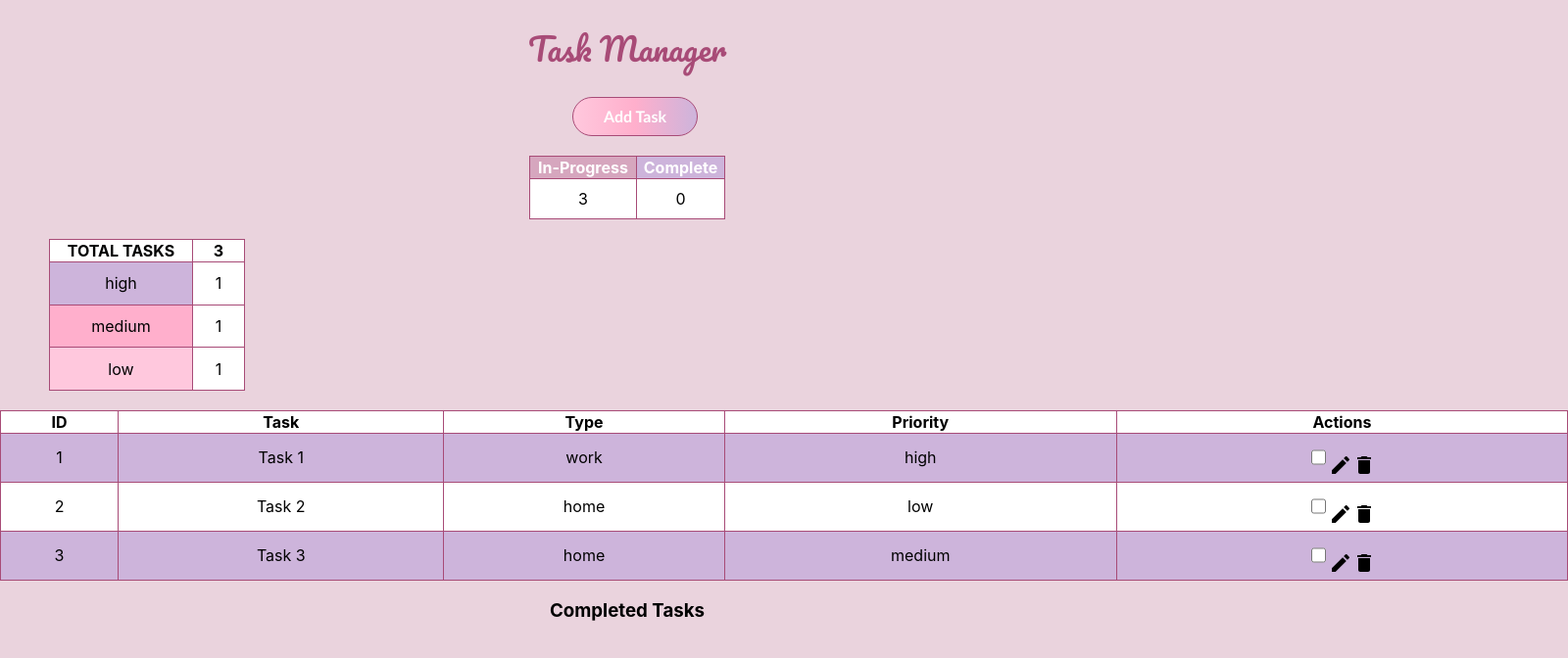
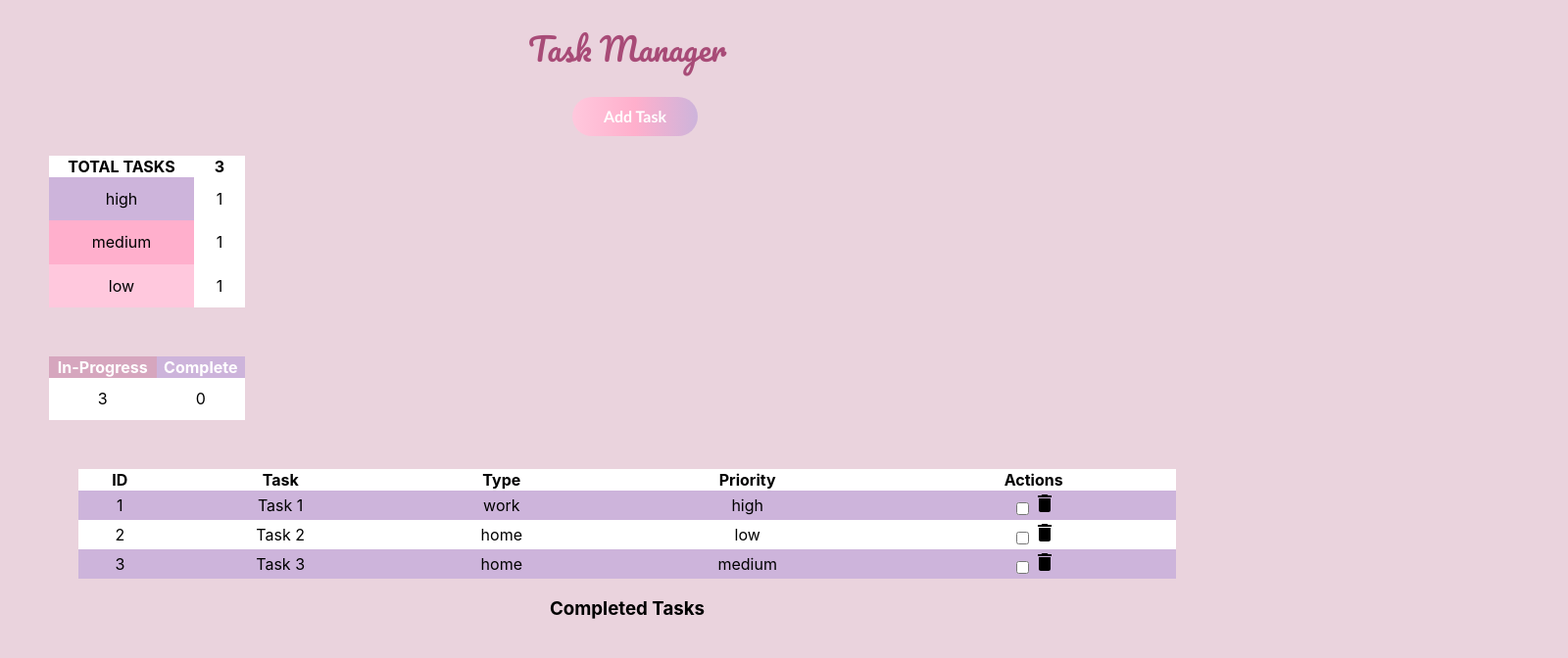
Before and after one commit to NicoleSchiewer/Task-Tracker-Application, a React (Create React App) app in the folder task-tracker-app/: page / in a window 1280 px wide. Shown: the top 672 px of the page at 98% size, 1600 px wide, since content can reach past the window. Built offline with nearby package versions, Linux system fonts and the light colour scheme.

Commit message:
Adjust app styling

```diff
--- a/task-tracker-app/src/ToDoList/Task.js
+++ b/task-tracker-app/src/ToDoList/Task.js
@@ -1,60 +1,17 @@
 import React, { useState } from 'react';
 import DeleteIcon from '@mui/icons-material/Delete';
-import ModeEditIcon from '@mui/icons-material/ModeEdit';
+
 import classes from './Task.module.css';
 
-const Task = ({
-  task,
-  setTasks,
-  onDelete,
-  onComplete,
-  setIsEditing,
-  isEditing
-}) => {
-  const [editedText, setEditedText] = useState(task.text);
-
-  const handleTaskEdit = () => {
-    setTasks((prevTasks) =>
-      prevTasks.map((prevTask) => {
-        if (prevTask.id === task.id) {
-          return { ...prevTask, text: editedText };
-        }
-        return prevTask;
-      })
-    );
-  };
-
-  const handleEditStart = () => {
-    setIsEditing(task.id); // Pass task id to indicate editing
-    setEditedText(task.text);
-  };
-
-  const handleEditEnd = () => {
-    setIsEditing(null); // Clear the editing state in the parent component
-    handleTaskEdit();
-  };
-
+const Task = ({ task, onDelete, onComplete }) => {
   return (
-    <div>
-      {task.id === isEditing ? (
-        <input
-          type='text'
-          value={editedText}
-          onChange={(e) => setEditedText(e.target.value)}
-          onBlur={handleEditEnd}
-          autoFocus
-        />
-      ) : (
     <div>
       <input
         className={classes.checkbox}
         type='checkbox'
         onClick={() => onComplete(task.id)}
       />
-          <ModeEditIcon onClick={handleEditStart} />
       <DeleteIcon onClick={() => onDelete(task.id)} />
-        </div>
-      )}
     </div>
   );
 };
--- a/task-tracker-app/src/ToDoList/TaskList.module.css
+++ b/task-tracker-app/src/ToDoList/TaskList.module.css
@@ -1,11 +1,10 @@
 .taskManagerTable {
-    background-color: white;
-    width: 100em;
-    margin: auto;
-    height: 10em;
-
+  background-color: white;
+  width: 70em;
+  margin: 0 auto;
+  height: 7em;
 }
 
 .lightPinkRow {
-    background-color: #cdb4db;
+  background-color: #cdb4db;
 }
--- a/task-tracker-app/src/ToDoList/ToDoList.js
+++ b/task-tracker-app/src/ToDoList/ToDoList.js
@@ -161,20 +161,6 @@ const ToDoList = () => {
           </Button>
         </DialogActions>
       </Dialog>
-      <table className={classes.completeIncompleteTable}>
-        <thead>
-          <tr>
-            <th className={classes.inProgressHeader}>In-Progress</th>
-            <th className={classes.completedHeader}>Complete</th>
-          </tr>
-        </thead>
-        <tbody>
-          <tr>
-            <td>{incompleteTaskCount}</td>
-            <td>{completeTaskCount}</td>
-          </tr>
-        </tbody>
-      </table>
 
       <table className={classes.priorityTable}>
         <thead>
@@ -192,6 +178,20 @@ const ToDoList = () => {
           ))}
         </tbody>
       </table>
+      <table className={classes.completeIncompleteTable}>
+        <thead>
+          <tr>
+            <th className={classes.inProgressHeader}>In-Progress</th>
+            <th className={classes.completedHeader}>Complete</th>
+          </tr>
+        </thead>
+        <tbody>
+          <tr>
+            <td>{incompleteTaskCount}</td>
+            <td>{completeTaskCount}</td>
+          </tr>
+        </tbody>
+      </table>
       <TaskList
         tasks={tasks}
         setTasks={setTasks}
@@ -205,7 +205,6 @@ const ToDoList = () => {
         <h3>Completed Tasks</h3>
         {completedTasks.map((task) => (
           <p key={task.id}>
-            <input type='checkbox' checked disabled />
             {task.text} - {task.type} - {task.priority}
           </p>
         ))}
--- a/task-tracker-app/src/ToDoList/ToDoList.module.css
+++ b/task-tracker-app/src/ToDoList/ToDoList.module.css
@@ -15,7 +15,6 @@ table,
 tr,
 th,
 td {
-  border: 1px solid #a84b77;
   border-collapse: collapse;
 }
 
@@ -36,7 +35,7 @@ td {
 .completeIncompleteTable {
   width: 200px;
   height: 65px;
-  margin: 20px auto;
+  margin: 50px;
 }
 
 .countCells {
@@ -54,24 +53,12 @@ td {
 .high {
   background-color: #cdb4db;
 }
-/*Iinput Styling*/
-input {
-  border-radius: 20px;
-  border: none;
-  width: 15em;
-  height: 2.5em;
-  color: #a84b77;
-  font-family: 'Trebuchet MS', 'Lucida Sans Unicode', 'Lucida Grande',
-    'Lucida Sans', Arial, sans-serif;
-  font-weight: bold;
-  font-size: 1em;
-}
 
 /*Button Styling */
 .addTaskButton {
   margin-left: 1em;
   border-radius: 20px;
-  border: 1px solid #a84b77;
+  border: none;
   width: 8em;
   height: 2.5em;
   background-color: #ffc8dd;
@@ -105,15 +92,11 @@ input {
   color: black;
 }
 
-.select {
-  margin: 20px;
-}
-
 .taskLabel {
   padding-bottom: 20px;
 }
 
 .selectInput {
-  margin-top: 15px;
+  margin-top: 20px;
   margin-bottom: 20px;
 }
```
Lines whose indentation alone changed are shown as unchanged.
